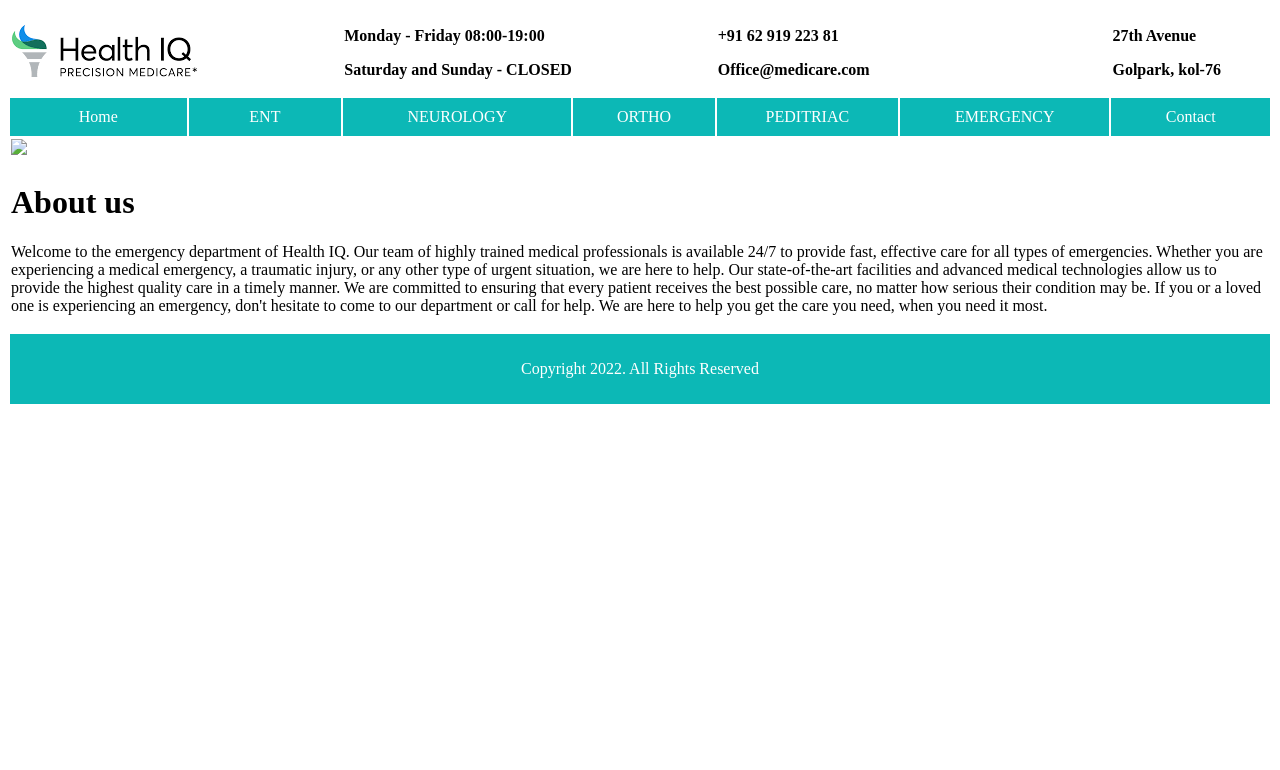
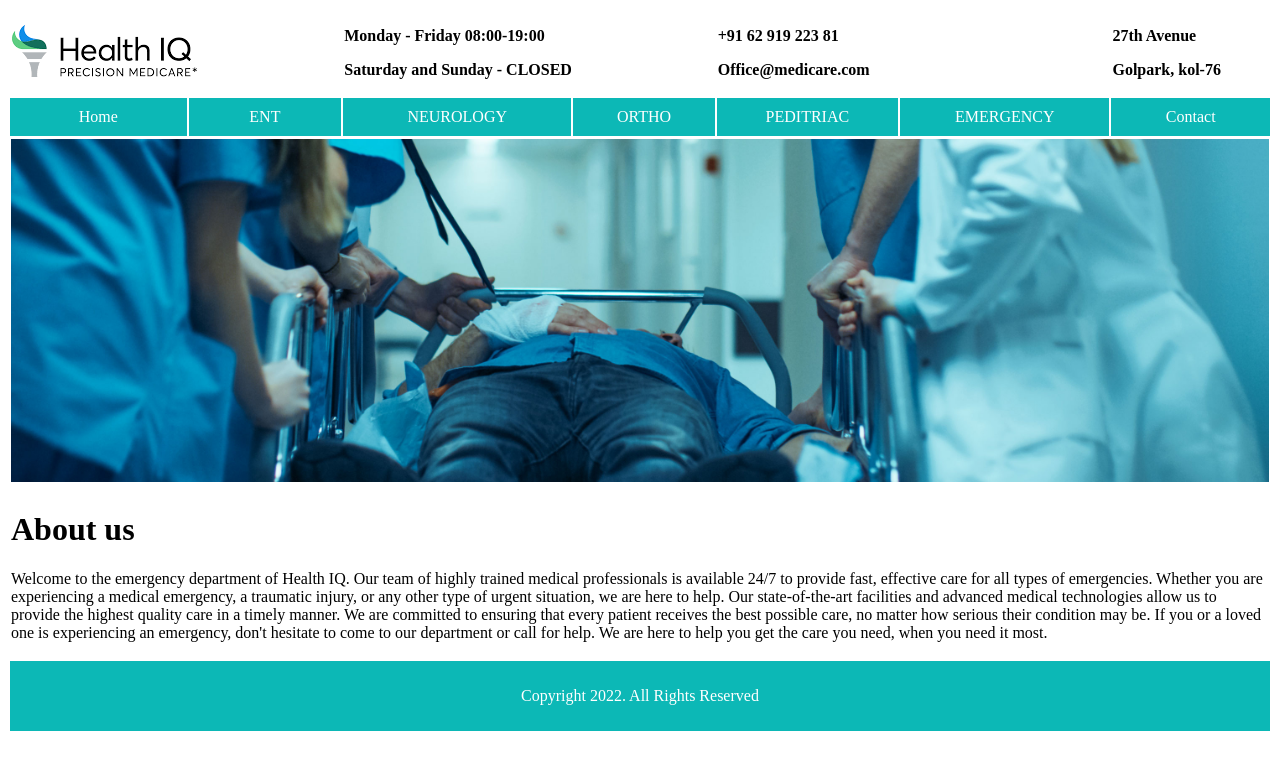
Before and after one commit to 0xrahul-jha/test, a plain HTML site: page EMERGENCY.html in a window 1280 px wide. Drawn offline with Linux system fonts and the light colour scheme.

Commit message:
Update EMERGENCY.html
https://github.com/0xrahul-jha/test/blob/main/images/EMERGENGY%20HOSPITAL%20BANNER.jpg

```diff
--- a/EMERGENCY.html
+++ b/EMERGENCY.html
@@ -50,7 +50,7 @@ a
 
 
 <tr>
-<td colspan="8"><img src="images\EMERGENCY HOSPITAL BANNER.jpg" style="width:100%;"></td>
+<td colspan="8"><img src="https://github.com/0xrahul-jha/test/blob/main/images/EMERGENGY%20HOSPITAL%20BANNER.jpg" style="width:100%;"></td>
 </tr>
 </tr>
 <tr>
```
